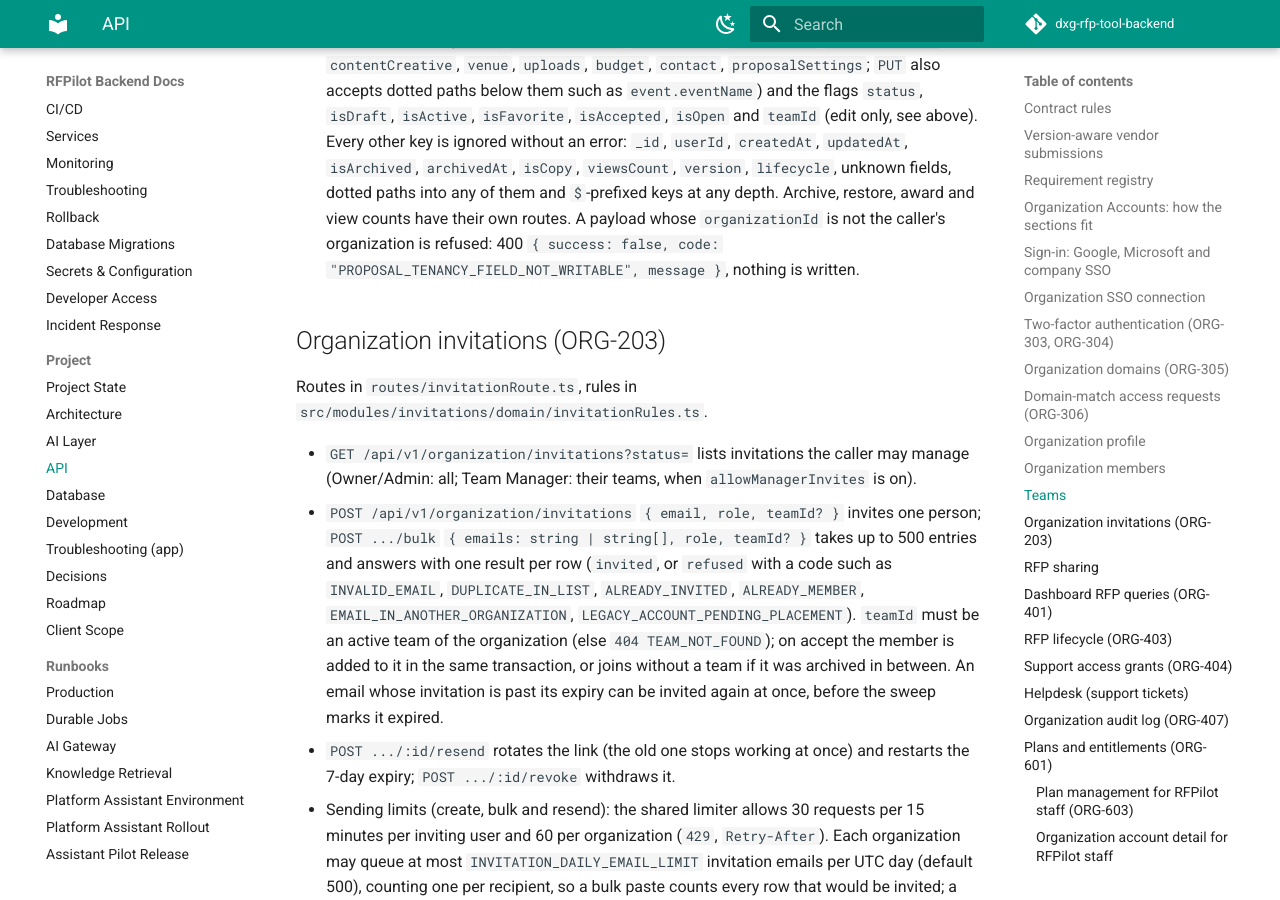
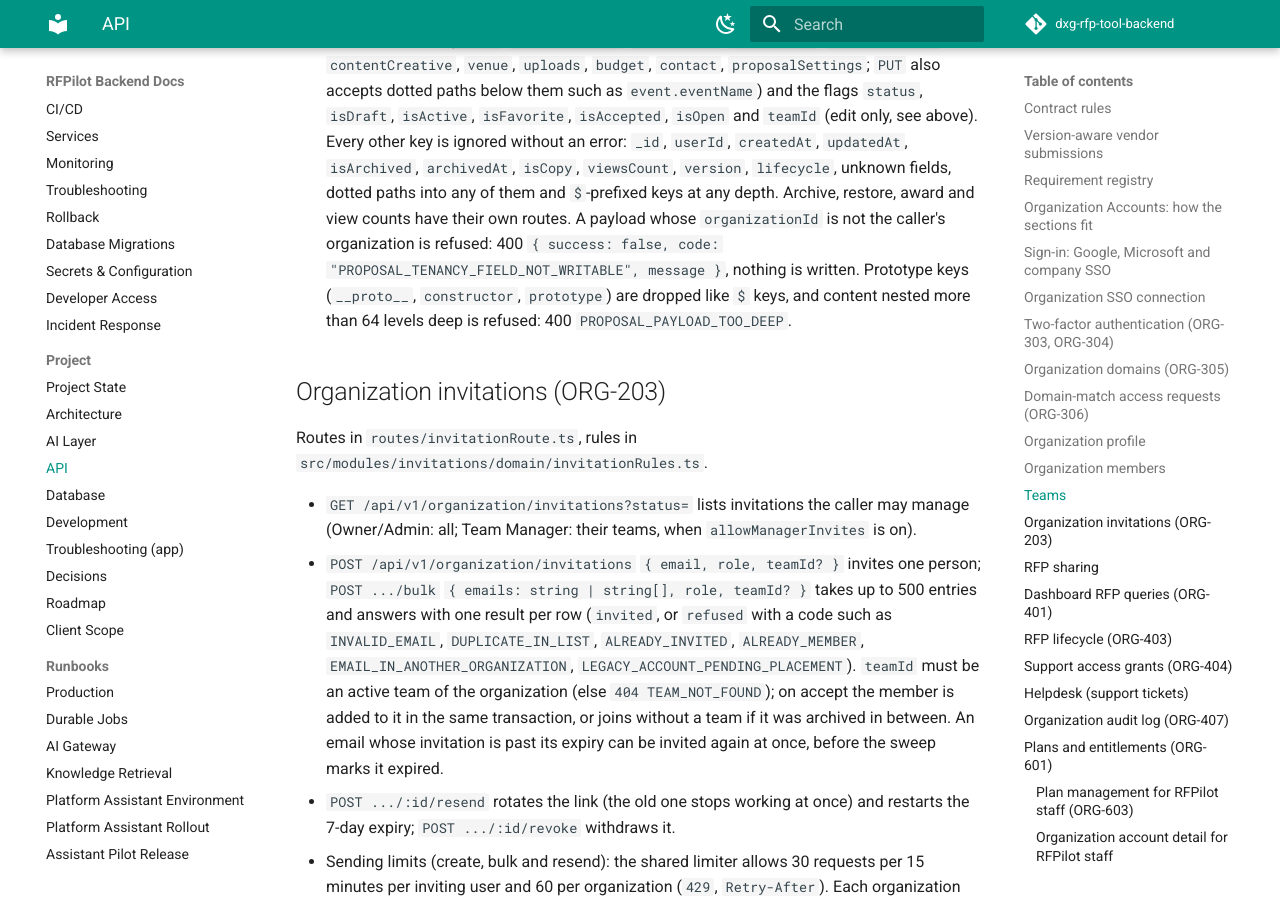
Before and after one commit to BayshoreCommunication/dxg-rfp-tool-backend, an MkDocs documentation site: the page built from docs/API.md, in a window 1280 px wide and 900 px high, scrolled down 10486 px. Built offline with MkDocs 1.6.1 and Material for MkDocs 9.7.7, drawn with Linux system fonts in a browser that asks for light colours; comment, search, counter and statistics services are not loaded.

Commit message:
Document the proposal payload depth limit
Co-Authored-By: Claude Fable 5.2 <noreply@anthropic.com>

```diff
--- a/docs/API.md
+++ b/docs/API.md
@@ -146,7 +146,7 @@ Team administration (ORG-201) lives in `routes/teamsRoute.ts`; rules in `src/mod
 - `POST /api/v1/teams` `{ name }`, `GET|PATCH /api/v1/teams/:teamId` `{ name }`, `POST /api/v1/teams/:teamId/archive` — Owner/Admin only. Active names are unique per organization, ignoring case (409 `TEAM_NAME_TAKEN`). Archived teams can't be changed (409 `TEAM_ARCHIVED`).
 - `POST /api/v1/teams/:teamId/members` `{ userId, isManager? }`, `PATCH /api/v1/teams/:teamId/members/:userId` `{ isManager }`, `DELETE /api/v1/teams/:teamId/members/:userId` — Owner/Admin only. Members must be active in the organization; a manager must hold the `team_manager` role (422 `TEAM_MANAGER_ROLE_REQUIRED`).
 - Proposal team (ORG-202): `POST /api/proposals` and copy put a new proposal on its creator's team when they're on exactly one active team (a client-sent `teamId` is ignored). `PUT /api/proposals/:id` with `teamId` (an active team in the organization, or `null`) changes it for anyone allowed to edit; anything else is 422 `TEAM_NOT_ASSIGNABLE`. Resending the current team's id is accepted even after that team is archived.
-- Proposal writable fields: `POST /api/proposals` and `PUT /api/proposals/:id` take the RFP content sections (`event`, `venueSchedule`, `roomByRoom`, `production`, `hybridVirtual`, `contentCreative`, `venue`, `uploads`, `budget`, `contact`, `proposalSettings`; `PUT` also accepts dotted paths below them such as `event.eventName`) and the flags `status`, `isDraft`, `isActive`, `isFavorite`, `isAccepted`, `isOpen` and `teamId` (edit only, see above). Every other key is ignored without an error: `_id`, `userId`, `createdAt`, `updatedAt`, `isArchived`, `archivedAt`, `isCopy`, `viewsCount`, `version`, `lifecycle`, unknown fields, dotted paths into any of them and `$`-prefixed keys at any depth. Archive, restore, award and view counts have their own routes. A payload whose `organizationId` is not the caller's organization is refused: 400 `{ success: false, code: "PROPOSAL_TENANCY_FIELD_NOT_WRITABLE", message }`, nothing is written.
+- Proposal writable fields: `POST /api/proposals` and `PUT /api/proposals/:id` take the RFP content sections (`event`, `venueSchedule`, `roomByRoom`, `production`, `hybridVirtual`, `contentCreative`, `venue`, `uploads`, `budget`, `contact`, `proposalSettings`; `PUT` also accepts dotted paths below them such as `event.eventName`) and the flags `status`, `isDraft`, `isActive`, `isFavorite`, `isAccepted`, `isOpen` and `teamId` (edit only, see above). Every other key is ignored without an error: `_id`, `userId`, `createdAt`, `updatedAt`, `isArchived`, `archivedAt`, `isCopy`, `viewsCount`, `version`, `lifecycle`, unknown fields, dotted paths into any of them and `$`-prefixed keys at any depth. Archive, restore, award and view counts have their own routes. A payload whose `organizationId` is not the caller's organization is refused: 400 `{ success: false, code: "PROPOSAL_TENANCY_FIELD_NOT_WRITABLE", message }`, nothing is written. Prototype keys (`__proto__`, `constructor`, `prototype`) are dropped like `$` keys, and content nested more than 64 levels deep is refused: 400 `PROPOSAL_PAYLOAD_TOO_DEEP`.
 
 ## Organization invitations (ORG-203)
 
```
